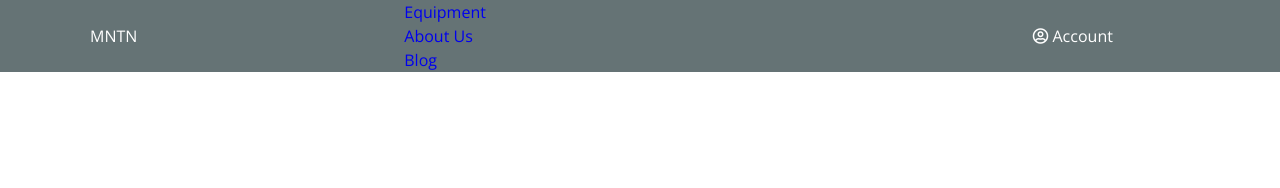
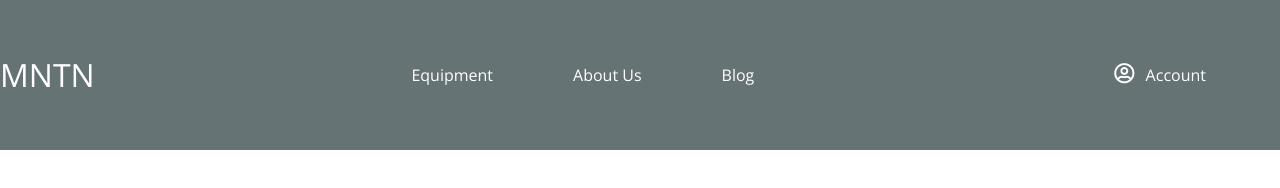
Before and after one commit to j3ffh95/basic-nav, a plain HTML site: page index.html in a window 1280 px wide. Drawn offline with nearby package versions, Linux system fonts and the light colour scheme.

Commit message:
Made a fex styling tweaks

```diff
--- a/style.css
+++ b/style.css
@@ -22,18 +22,43 @@ ul {
 
 a {
   text-decoration: none;
+  color: var(--secondary-color);
+}
+
+#logo {
+  font-size: 2rem;
 }
 
 /* Navbar */
 #main-header {
   background: var(--primary-color);
   color: #fff;
+  height: 150px;
+}
+
+nav ul {
+  display: flex;
+  justify-content: flex-start;
+}
+
+nav ul li {
+  margin: 0 40px;
+}
+
+#account {
+  margin-right: 20px;
+}
+
+#account i {
+  font-size: 1.3rem;
+  margin-right: 7px;
 }
 
 /* Utility */
 .container {
-  width: 1100px;
+  width: 1300px;
   margin: 0 auto;
+  height: 100%;
 }
 
 .grid {
```
